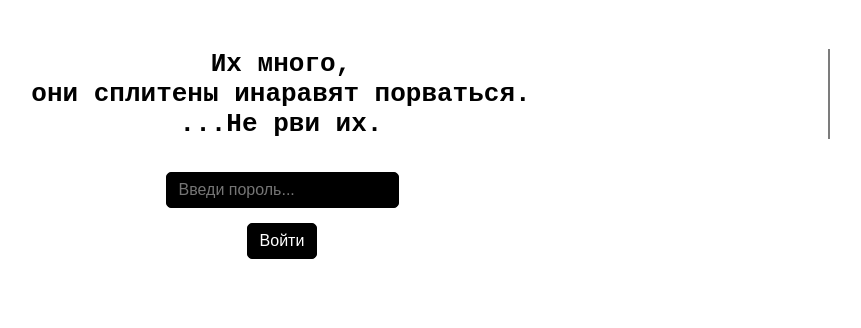
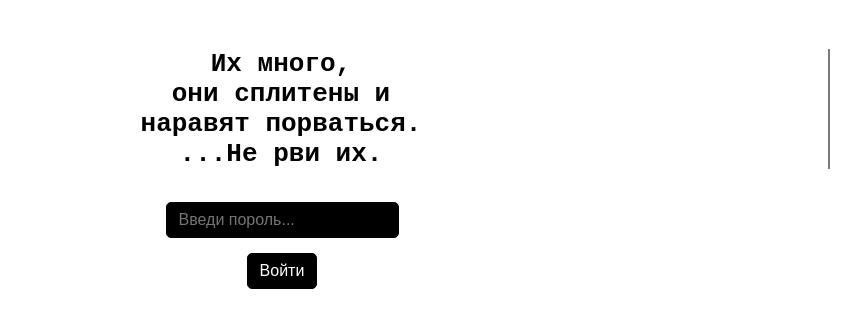
Before and after one commit to nexus-ff/nexus-filorum-fragilium, a plain HTML site: page index.html in a window 1280 px wide. Shown: the whole page, without its empty margins (358-1219 px from the left). Drawn offline with Linux system fonts and the light colour scheme.

Commit message:
Update index.html

```diff
--- a/index.html
+++ b/index.html
@@ -72,7 +72,7 @@
 <body>
 
   <!-- === Maschinenschreibtext === -->
-  <h1 id="typed">Их много,<br>они сплитены и</b>наравят порваться.<br>...Не рви их.</h1>
+  <h1 id="typed">Их много,<br>они сплитены и<br>наравят порваться.<br>...Не рви их.</h1>
 
   <!-- === Passwort-Eingabe === -->
   <input id="passwordInput" type="password" placeholder="Введи пороль..." />
```
